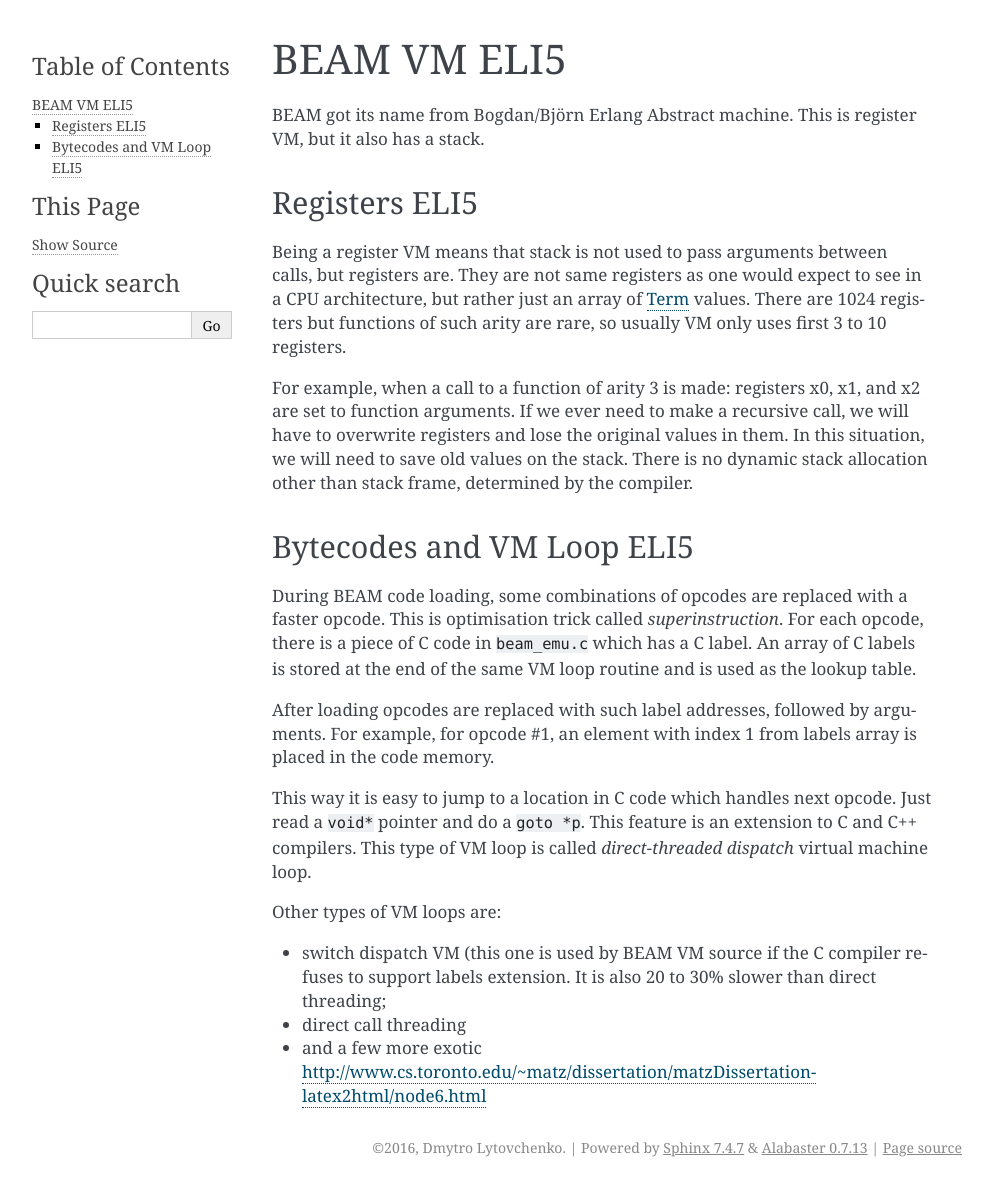
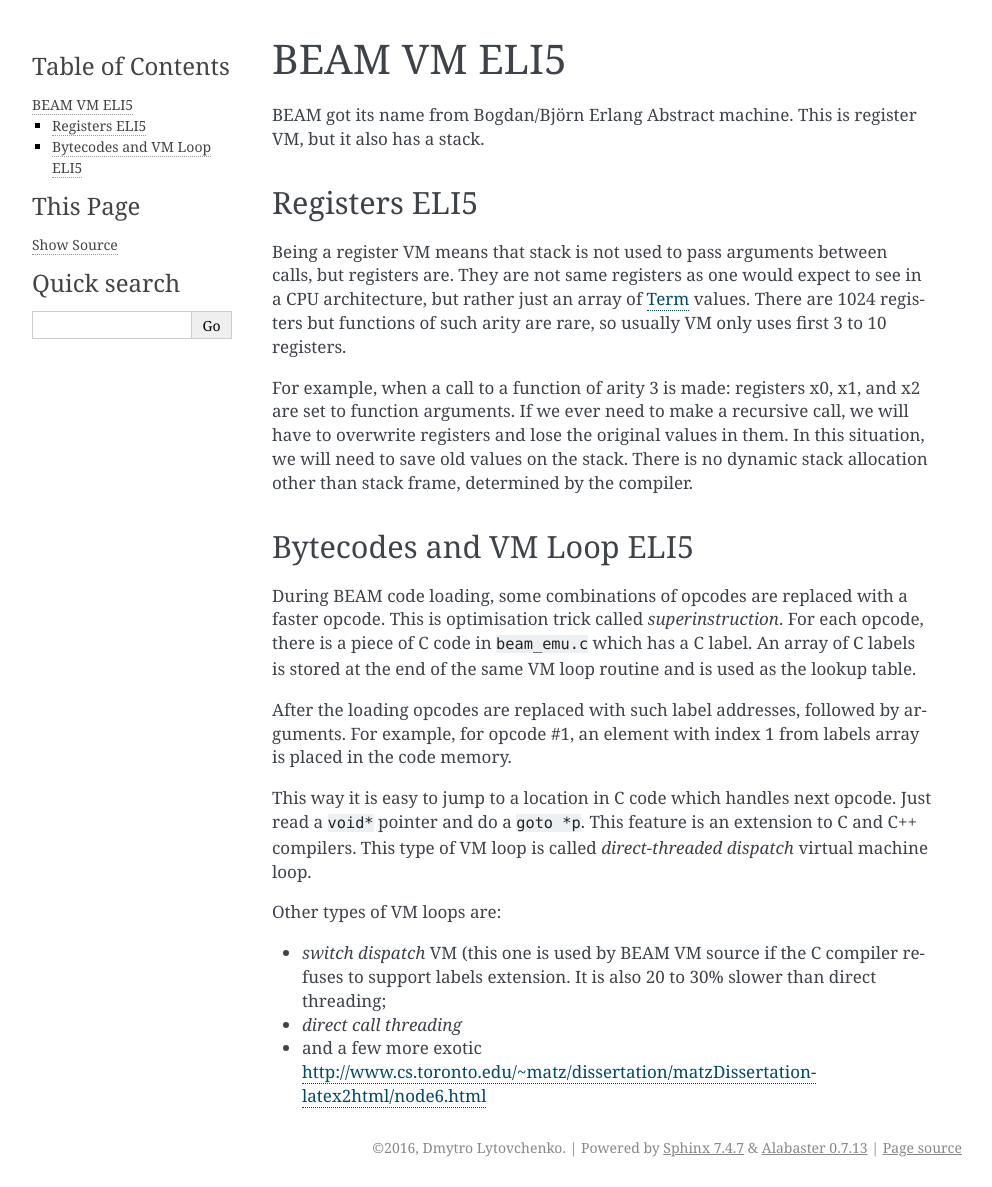
Before and after one commit to kvakvs/beam-wisdoms, a Sphinx documentation site: the page built from docs/source/eli5-vm.rst, in a window 1280 px wide. Shown: the whole page, without its empty margins (148-1140 px from the left). Built offline with Sphinx 7.4.7, drawn with Linux system fonts in a browser that asks for light colours.

Commit message:
Minor VM ELI5

```diff
--- a/docs/source/eli5-vm.rst
+++ b/docs/source/eli5-vm.rst
@@ -26,11 +26,11 @@
 
 During BEAM code loading, some combinations of opcodes are replaced with a
 faster opcode. This is optimisation trick called *superinstruction*.
-For each opcode, there
-is a piece of C code in ``beam_emu.c`` which has a C label. An array of C labels
-is stored at the end of the same VM loop routine and is used as the lookup table.
+For each opcode, there is a piece of C code in ``beam_emu.c`` which has a
+C label. An array of C labels is stored at the end of the same VM loop routine
+and is used as the lookup table.
 
-After loading opcodes are replaced with such label addresses, followed by
+After the loading opcodes are replaced with such label addresses, followed by
 arguments. For example, for opcode #1, an element with index 1 from labels
 array is placed in the code memory.
 
@@ -41,9 +41,9 @@
 
 Other types of VM loops are:
 
-*   switch dispatch VM (this one is used by BEAM VM source if the C compiler
+*   *switch dispatch* VM (this one is used by BEAM VM source if the C compiler
     refuses to support labels extension. It is also 20 to 30% slower than direct
     threading;
-*   direct call threading
+*   *direct call threading*
 *   and a few more exotic
     http://www.cs.toronto.edu/~matz/dissertation/matzDissertation-latex2html/node6.html
```
